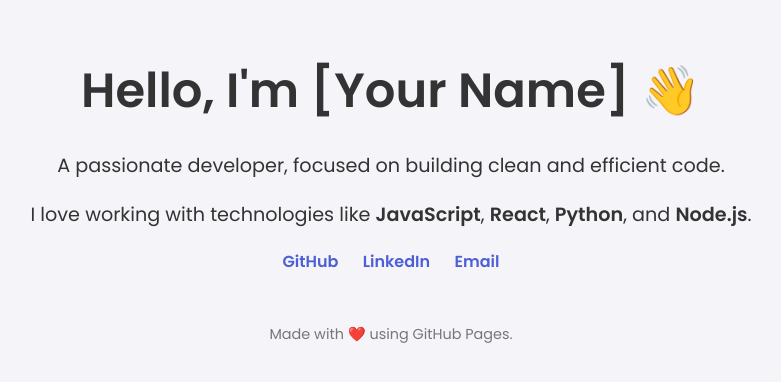
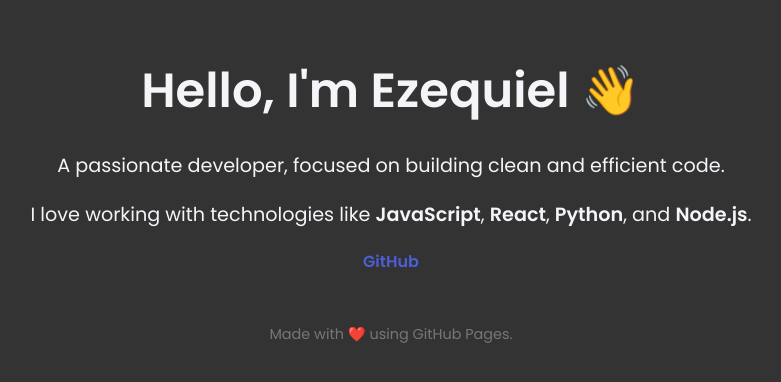
Before and after one commit to obezeq/obezeq, a plain HTML site: page index.html in a window 1280 px wide. Shown: the part 226-608 px from the top of the page, without its empty margins (249-1030 px from the left). Drawn offline with Linux system fonts and the light colour scheme.

Commit message:
Update index.html

```diff
--- a/index.html
+++ b/index.html
@@ -11,8 +11,8 @@
             font-family: 'Poppins', sans-serif;
             margin: 0;
             padding: 0;
-            background-color: #f4f4f9;
-            color: #333;
+            background-color: #333;
+            color: #f4f4f9;
             display: flex;
             flex-direction: column;
             justify-content: center;
@@ -52,13 +52,11 @@
 </head>
 <body>
     <div class="container">
-        <h1>Hello, I'm [Your Name] 👋</h1>
+        <h1>Hello, I'm Ezequiel 👋</h1>
         <p>A passionate developer, focused on building clean and efficient code.</p>
         <p>I love working with technologies like <strong>JavaScript</strong>, <strong>React</strong>, <strong>Python</strong>, and <strong>Node.js</strong>.</p>
         <div class="social-links">
-            <a href="https://github.com/yourusername" target="_blank">GitHub</a>
-            <a href="https://linkedin.com/in/yourusername" target="_blank">LinkedIn</a>
-            <a href="mailto:your.email@example.com">Email</a>
+            <a href="https://github.com/obezeq" target="_blank">GitHub</a>
         </div>
     </div>
     <footer>Made with ❤️ using GitHub Pages.</footer>
```
